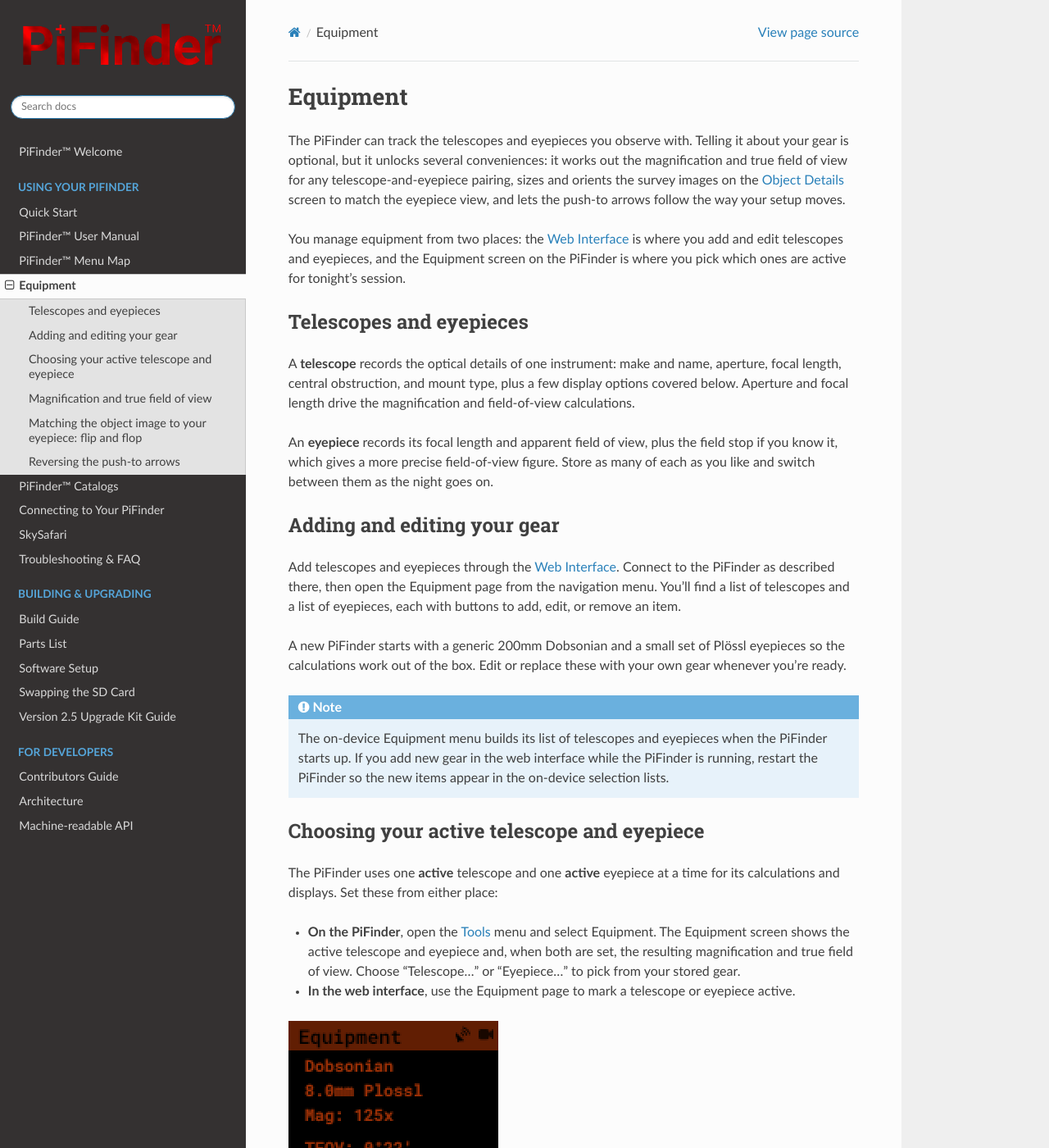
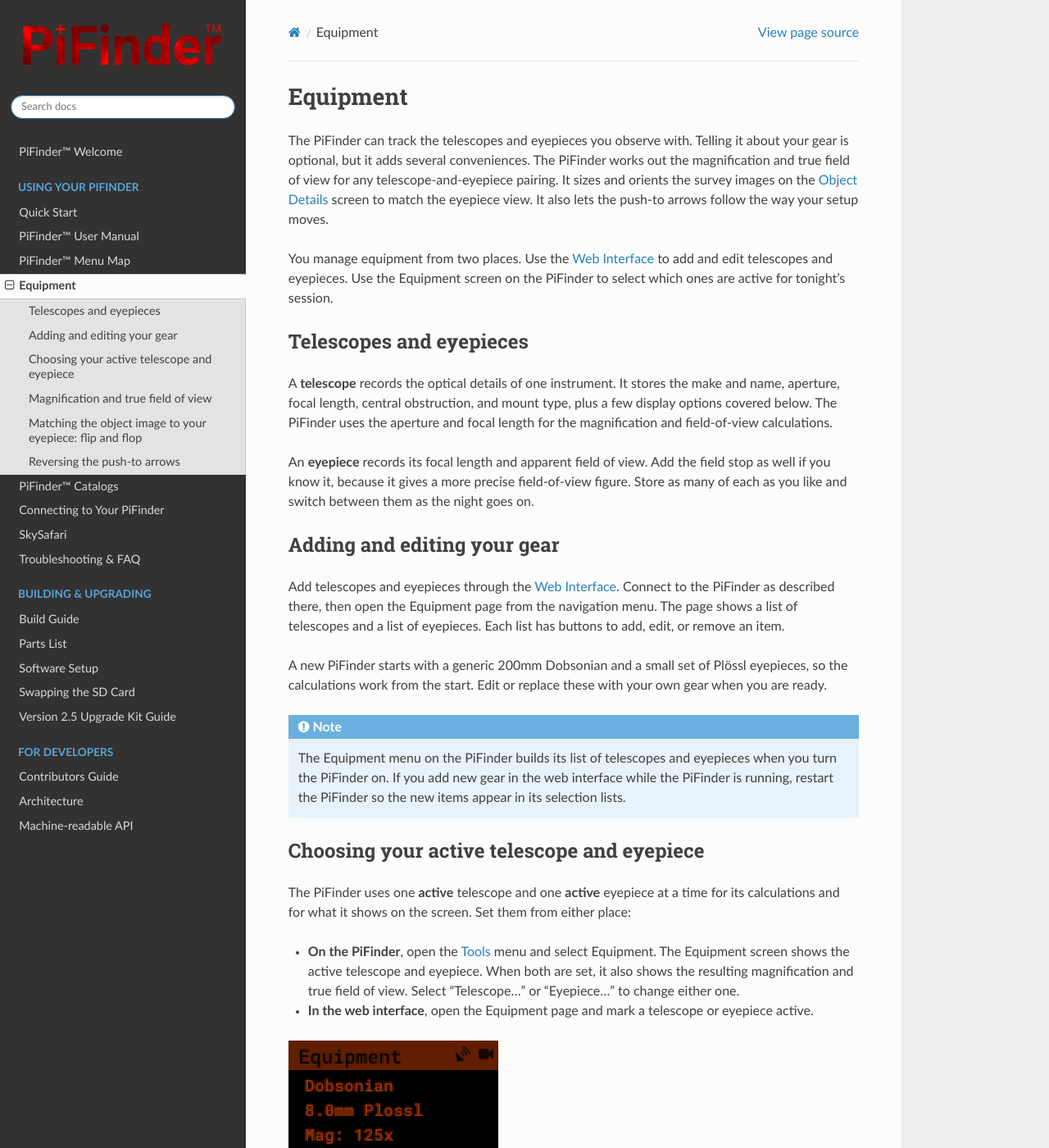
Before and after one commit to brickbots/PiFinder, a Sphinx documentation site: the page built from docs/source/equipment.rst, in a window 1280 px wide and 1400 px high. Shown: the whole window at 82% size. Built offline with Sphinx 7.4.7 and the Read the Docs theme 3.1.0, drawn with Linux system fonts in a browser that asks for light colours; some of the changed text lies outside the part shown.

Commit message:
docs: convert the equipment page to the house style
Full simplified technical English pass over docs/source/equipment.rst, applying the seven
rules and the approved-term table from the docs skill.

  PASS  docs/source/equipment.rst
     em-dash 3->0 | semicolon 1->0 | banned 8->2 | words 1003->1042 (+4%)
     terms: choose 3->1, pick 3->0, target 1->0
OVERALL: PASS

Style only. No facts, numbers, procedures or step order were changed.
Headings, cross-references, image paths and substitutions are unchanged,
verified mechanically against origin/main. Sphinx builds clean under -n.

Co-Authored-By: Claude Opus 5 (1M context) <noreply@anthropic.com>
Claude-Session: https://claude.ai/code/session_01HqTCarGCgTRWBQ1ysG8XFD

```diff
--- a/docs/source/equipment.rst
+++ b/docs/source/equipment.rst
@@ -2,72 +2,74 @@ Equipment
 =========
 
 The PiFinder can track the telescopes and eyepieces you observe with. Telling
-it about your gear is optional, but it unlocks several conveniences: it works
-out the magnification and true field of view for any telescope-and-eyepiece
-pairing, sizes and orients the survey images on the
-:ref:`user_guide:object details` screen to match the eyepiece view, and lets
-the push-to arrows follow the way your setup moves.
+it about your gear is optional, but it adds several conveniences. The PiFinder
+works out the magnification and true field of view for any
+telescope-and-eyepiece pairing. It sizes and orients the survey images on the
+:ref:`user_guide:object details` screen to match the eyepiece view. It also
+lets the push-to arrows follow the way your setup moves.
 
-You manage equipment from two places: the :ref:`connectivity:web interface` is
-where you add and edit telescopes and eyepieces, and the Equipment screen on the
-PiFinder is where you pick which ones are active for tonight's session.
+You manage equipment from two places. Use the :ref:`connectivity:web interface`
+to add and edit telescopes and eyepieces. Use the Equipment screen on the
+PiFinder to select which ones are active for tonight's session.
 
 Telescopes and eyepieces
 ------------------------
 
-A **telescope** records the optical details of one instrument: make and name,
-aperture, focal length, central obstruction, and mount type, plus a few display
-options covered below. Aperture and focal length drive the magnification and
-field-of-view calculations.
+A **telescope** records the optical details of one instrument. It stores the
+make and name, aperture, focal length, central obstruction, and mount type,
+plus a few display options covered below. The PiFinder uses the aperture and
+focal length for the magnification and field-of-view calculations.
 
-An **eyepiece** records its focal length and apparent field of view, plus the
-field stop if you know it, which gives a more precise field-of-view figure.
-Store as many of each as you like and switch between them as the night goes on.
+An **eyepiece** records its focal length and apparent field of view. Add the
+field stop as well if you know it, because it gives a more precise
+field-of-view figure. Store as many of each as you like and switch between them
+as the night goes on.
 
 Adding and editing your gear
 ----------------------------
 
 Add telescopes and eyepieces through the :ref:`connectivity:web interface`.
 Connect to the PiFinder as described there, then open the Equipment page from
-the navigation menu. You'll find a list of telescopes and a list of eyepieces,
-each with buttons to add, edit, or remove an item.
+the navigation menu. The page shows a list of telescopes and a list of
+eyepieces. Each list has buttons to add, edit, or remove an item.
 
 A new PiFinder starts with a generic 200mm Dobsonian and a small set of Plössl
-eyepieces so the calculations work out of the box. Edit or replace these with
-your own gear whenever you're ready.
+eyepieces, so the calculations work from the start. Edit or replace these with
+your own gear when you are ready.
 
 .. note::
-   The on-device Equipment menu builds its list of telescopes and eyepieces
-   when the PiFinder starts up. If you add new gear in the web interface while
-   the PiFinder is running, restart the PiFinder so the new items appear in the
-   on-device selection lists.
+   The Equipment menu on the PiFinder builds its list of telescopes and
+   eyepieces when you turn the PiFinder on. If you add new gear in the web
+   interface while the PiFinder is running, restart the PiFinder so the new
+   items appear in its selection lists.
 
 Choosing your active telescope and eyepiece
 -------------------------------------------
 
 The PiFinder uses one **active** telescope and one **active** eyepiece at a time
-for its calculations and displays. Set these from either place:
+for its calculations and for what it shows on the screen. Set them from either
+place:
 
 * **On the PiFinder**, open the :ref:`user_guide:tools` menu and select
-  Equipment. The Equipment screen shows the active telescope and eyepiece and,
-  when both are set, the resulting magnification and true field of view. Choose
-  "Telescope..." or "Eyepiece..." to pick from your stored gear.
-* **In the web interface**, use the Equipment page to mark a telescope or
+  Equipment. The Equipment screen shows the active telescope and eyepiece. When
+  both are set, it also shows the resulting magnification and true field of
+  view. Select "Telescope..." or "Eyepiece..." to change either one.
+* **In the web interface**, open the Equipment page and mark a telescope or
   eyepiece active.
 
 .. image:: images/equipment/equipment_screen_docs.png
 
-Choosing "Telescope..." or "Eyepiece..." opens a list of your stored gear, a
-check mark beside the active one. Use the **UP/DOWN** arrows to highlight an
-item and **RIGHT** to make it active.
+Select "Telescope..." or "Eyepiece..." to open a list of your stored gear. A
+check mark sits beside the active item. Press the **UP** and **DOWN** arrows to
+highlight an item, then press **RIGHT** to make it active.
 
 .. image:: images/equipment/select_telescope_docs.png
    :width: 45%
 .. image:: images/equipment/select_eyepiece_docs.png
    :width: 45%
 
-If nothing is selected, the PiFinder skips the magnification and field-of-view
-figures and shows the object image in its default orientation.
+With no active telescope or eyepiece, the PiFinder skips the magnification and
+field-of-view figures. It shows the object image in its default orientation.
 
 Magnification and true field of view
 -------------------------------------
@@ -78,39 +80,39 @@ Equipment screen:
 * **Magnification** is the telescope's focal length divided by the eyepiece's.
   A 1000mm telescope with a 25mm eyepiece gives 40×.
 * **True field of view** (TFOV) is how much sky you see through that
-  combination, in degrees. Compare it against the push-to distance: when the
-  object is within half your true field of view of the centre, it's in the
+  combination, in degrees. Compare it against the push-to distance. When the
+  object is within half your true field of view of the centre, it is in the
   eyepiece.
 
 The true field of view also sets the starting zoom of the survey image on the
 :ref:`user_guide:object details` screen, so the image frames roughly the same
-patch of sky your eyepiece shows. Zoom in and out from there with the **+** and
-**-** keys.
+patch of sky your eyepiece shows. Press **+** and **-** to zoom in and out from
+there.
 
-Both figures appear on the object image too — field of view in the top-left
-corner, magnification in the top-right — so you always know the scale of what
-you're looking at.
+Both figures also appear on the object image. The field of view sits in the
+top-left corner and the magnification in the top-right, so you always know the
+scale of what you are looking at.
 
 .. image:: images/equipment/object_image_fov_mag_docs.png
 
 Matching the object image to your eyepiece: flip and flop
 ---------------------------------------------------------
 
-The survey images on the object details screen are oriented to match your
-eyepiece view, so you can compare them directly. Different telescopes flip the
-view in different ways, so two per-telescope options let you correct the
+The PiFinder orients the survey images on the object details screen to match
+your eyepiece view, so you can compare them directly. Different telescopes flip
+the view in different ways. Two per-telescope options let you correct the
 orientation:
 
 * **Flip image (upside down)** mirrors the image top to bottom.
 * **Flop image (left right)** mirrors the image left to right.
 
-You don't need to reason about your optics. Point at a bright, recognisable
-object, compare the object image to your eyepiece view, and toggle the two
-options until they match:
+You do not need to reason about your optics. Point the telescope at a bright,
+recognisable object. Compare the object image to your eyepiece view, then set
+the two options until they match:
 
 * If the image is **upside down** compared to the eyepiece, turn on **Flip**.
 * If the image is **mirrored** left-to-right, turn on **Flop**.
-* If it's both, turn on both.
+* If it is both, turn on both.
 
 As a starting point for common setups:
 
@@ -128,16 +130,16 @@ As a starting point for common setups:
      - off
      - off
    * - Refractor or SCT with a star diagonal
-     - one of the two — try Flop first
+     - Turn on one of the two. Try Flop first
      -
    * - Refractor with a correct-image (erecting) diagonal
      - on
      - on
 
 A plain Newtonian or Dobsonian needs neither option, which is why both are off
-by default. A star diagonal produces a mirror image, so you'll need exactly one
-of Flip or Flop; which one depends on how the diagonal sits in the focuser, so
-pick whichever makes the image match.
+by default. A star diagonal produces a mirror image, so you need exactly one of
+Flip or Flop. Which one depends on how the diagonal sits in the focuser, so
+turn on whichever makes the image match.
 
 .. note::
    Early PiFinder software shipped the default Dobsonian with Flop turned on by
@@ -147,9 +149,9 @@ pick whichever makes the image match.
 Reversing the push-to arrows
 ----------------------------
 
-The same telescope settings include **Reverse Arrow A** and **Reverse Arrow B**,
-which flip the push-to arrows so they point the way your telescope actually
-moves. If nudging the scope in the direction an arrow points sends the target
-further away instead of closer, turn on the matching reverse option. The two
-arrows cover the two directions of movement, so enable A, B, or both until the
-arrows guide you the right way.
+The same telescope settings include **Reverse Arrow A** and **Reverse Arrow B**.
+These flip the push-to arrows so they point the way your telescope actually
+moves. If you nudge the telescope in the direction an arrow points and the
+object moves further away instead of closer, turn on the matching reverse
+option. The two arrows cover the two directions of movement, so turn on A, B,
+or both until the arrows guide you the right way.
```
